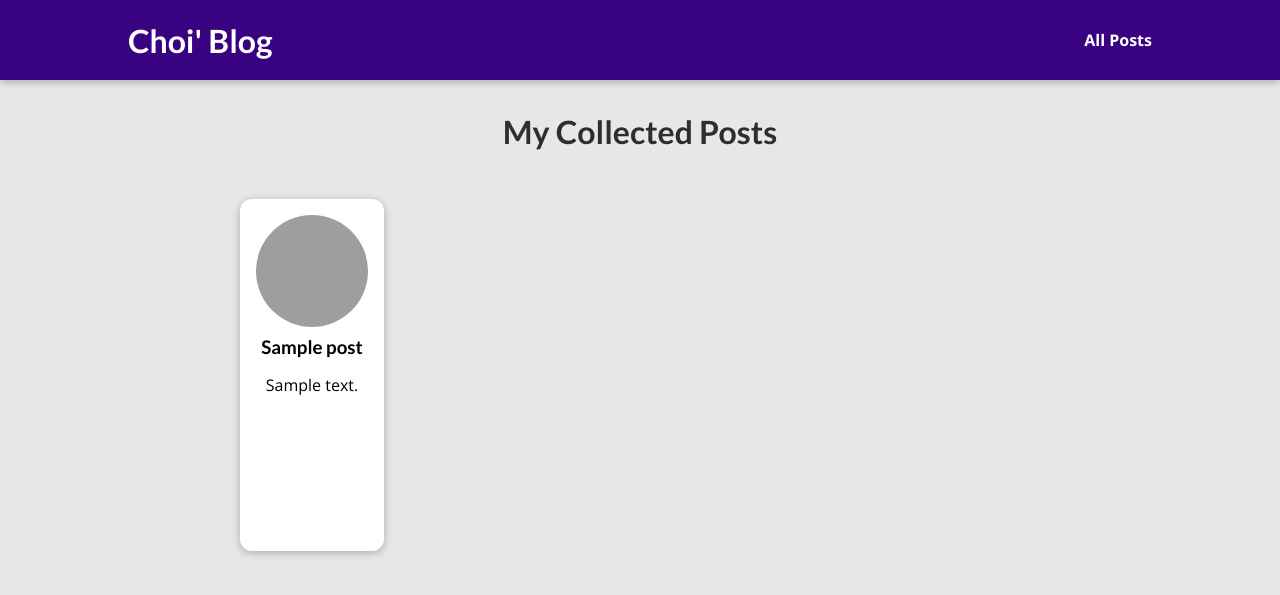
After one commit to JiwonChoi1017/practice-python-and-django, a Django app: template my_site/blog/templates/blog/all-posts.html in a window 1280 px wide. The commit adds this page. Shown: the top 595 px of the page. Run offline with Django 4.2, Linux system fonts and the light colour scheme; the template is opened without the code that fills it: most values are stand-ins (such as "Sample title", 1, 10 or a date in 2020); grey boxes are pictures that could not be loaded.

Commit message:
ブログのwebアプリ作成

```diff
--- /dev/null
+++ b/my_site/blog/static/blog/all-posts.css
@@ -0,0 +1,43 @@
+body {
+  background-color: #e7e7e7;
+}
+
+#main-navigation {
+  background-color: #390281;
+  box-shadow: 0 2px 8px rgba(0, 0, 0, 0.25);
+}
+
+#all-posts {
+  margin: 7rem auto;
+  width: 90%;
+  max-width: 60rem;
+}
+
+#all-posts h2 {
+  text-align: center;
+  font-size: 2rem;
+  color: #2e2e2e;
+  margin: 3rem 0;
+}
+
+ul {
+  list-style: none;
+  margin: 0;
+  padding: 0;
+  display: grid;
+  grid-template-columns: repeat(auto-fill, minmax(17rem, 1fr));
+  gap: 1.5rem;
+}
+
+.post img {
+  width: 7rem;
+  height: 7rem;
+}
+
+.post a {
+  height: 22rem;
+  transform-origin: center;
+  box-shadow: 0 2px 8px rgba(0, 0, 0, 0.25);
+  border-radius: 12px;
+  background-color: white;
+}
--- /dev/null
+++ b/my_site/blog/static/blog/post.css
@@ -0,0 +1,43 @@
+.post {
+  display: flex;
+  flex-direction: column;
+  align-items: center;
+  text-align: center;
+}
+
+.post a {
+  text-decoration: none;
+  color: black;
+  transition: all 0.2s ease;
+  padding: 1rem;
+}
+
+.post a:hover,
+.post a:active {
+  transform: scale(1.1);
+  background-color: #390281;
+  color: white;
+}
+
+.post img {
+  width: 5rem;
+  height: 5rem;
+  object-fit: cover;
+  border-radius: 50%;
+}
+
+.post h3 {
+  margin: 0.25rem 0;
+}
+
+.post time {
+  color: #666666;
+  margin: 0.25rem;
+  font-style: italic;
+  font-size: 0.85rem;
+}
+
+.post:hover time,
+.post:active time {
+  color: white;
+}
--- /dev/null
+++ b/my_site/blog/templates/blog/all-posts.html
@@ -0,0 +1,19 @@
+{% extends "base.html" %}
+{% load static %}
+{% block title %}
+    All My Blogs
+{% endblock title %}
+{% block css_files %}
+    <link rel="stylesheet" href="{% static "blog/post.css" %}" />
+    <link rel="stylesheet" href="{% static "blog/all-posts.css" %}" />
+{% endblock css_files %}
+{% block content %}
+    <section id="all-posts">
+        <h2>My Collected Posts</h2>
+        <ul>
+            {% for post in all_posts %}
+                {% include "blog/includes/post.html" %}
+            {% endfor %}
+        </ul>
+    </section>
+{% endblock content %}
--- /dev/null
+++ b/my_site/blog/templates/blog/includes/post.html
@@ -0,0 +1,12 @@
+{% load static %}
+<li>
+    <article class="post">
+        <a href="{% url "post-detail-page" post.slug %}">
+            <img src="{% static "blog/images/"|add:post.image %}" alt="{{ post.title }}" />
+            <div class="post__content">
+                <h3>{{ post.title }}</h3>
+                <p>{{ post.excerpt }}</p>
+            </div>
+        </a>
+    </article>
+</li>
--- a/my_site/blog/urls.py
+++ b/my_site/blog/urls.py
@@ -3,6 +3,6 @@ from . import views
 
 urlpatterns = [
     path("", views.starting_page, name="starting-page"),
-    path("posts", views.posts, name="posts"),
+    path("posts", views.posts, name="posts-page"),
     path("posts/<slug:slug>", views.post_detail, name="post-detail-page"),
 ]
--- a/my_site/templates/base.html
+++ b/my_site/templates/base.html
@@ -13,6 +13,14 @@
     {% endblock css_files %}
   </head>
   <body>
+    <header id="main-navigation">
+      <h1>
+        <a href="{% url "starting-page" %}">Choi' Blog</a>
+      </h1>
+      <nav>
+        <a href="{% url "posts-page" %}">All Posts</a>
+      </nav>
+    </header>
     {% block content %}
     {% endblock content %}
   </body>
```
Also changed, not shown: my_site/blog/static/blog/post-detail.css (added, +62 -0 lines), my_site/blog/templates/blog/index.html (+4 -21 lines), my_site/blog/templates/blog/post-detail.html (added, +23 -0 lines), my_site/blog/views.py (+76 -4 lines), my_site/templates/404.html (added, +8 -0 lines).
